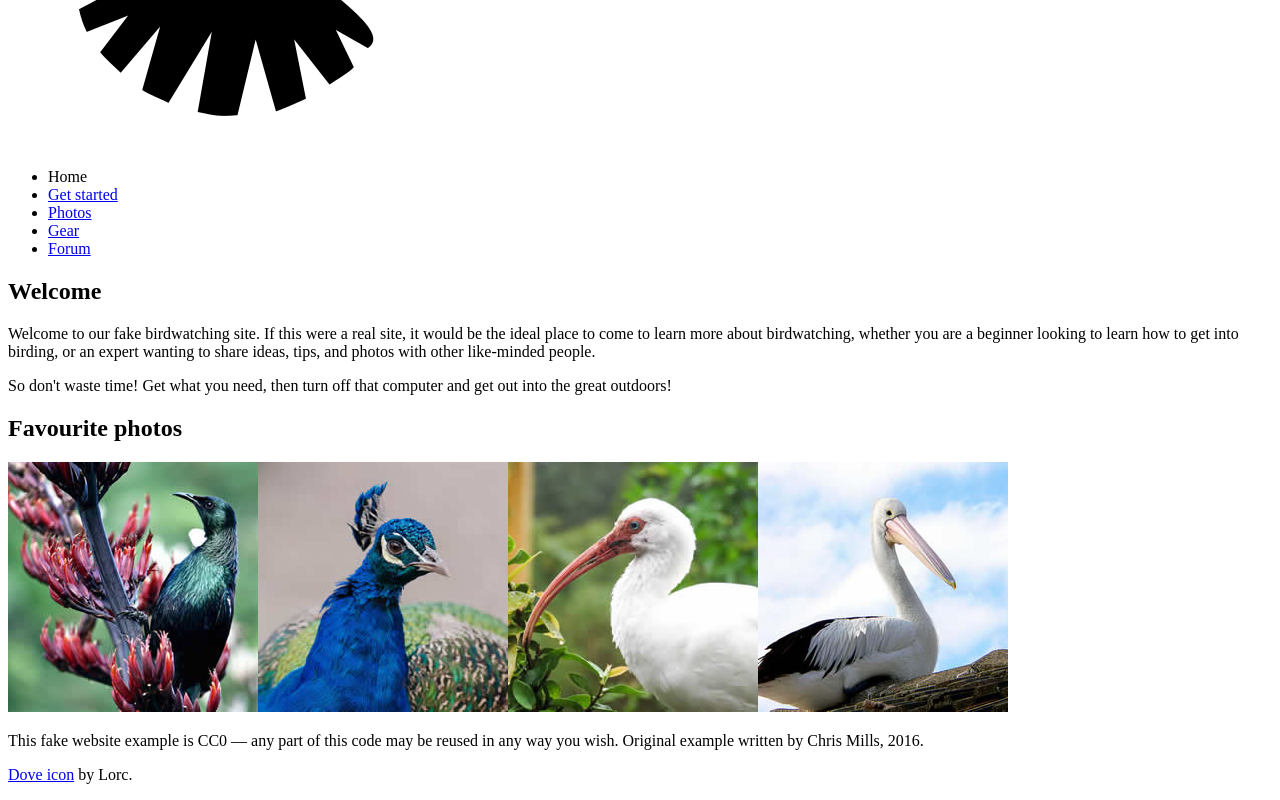
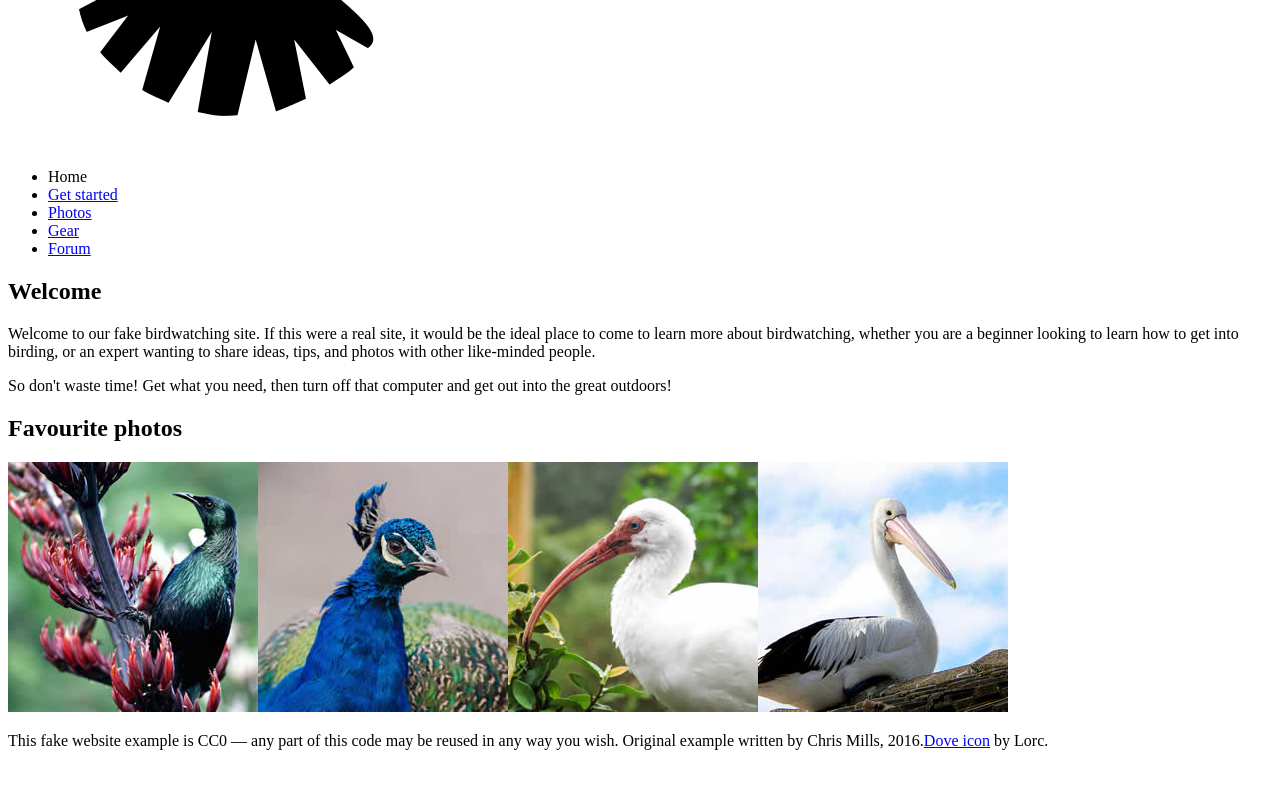
Before and after one commit to object-jp/assets, a React (Vite) app: page / in a window 1280 px wide. Shown: the part 444-1244 px from the top of the page. After the commit the page ends 1210 px from the top, so only its background shows below. Built offline with nearby package versions, Linux system fonts and the light colour scheme.

Commit message:
Footerの導入

```diff
--- a/src/App.jsx
+++ b/src/App.jsx
@@ -1,5 +1,6 @@
 import Header from "./components/Header";
 import Nav from "./components/Nav";
+import Footer from "./components/Footer";
 
 export default function App() {
   return (
@@ -18,12 +19,7 @@ export default function App() {
       <a href="./public/favorite-2.jpg"><img src="./public/favorite-2_th.jpg" alt="Top half of a pretty bird with bright blue plumage on neck, light colored beak, blue headdress, links to larger version of the image" /></a>
       <a href="./public/favorite-3.jpg"><img src="./public/favorite-3_th.jpg" alt="Top half of a large bird with white plumage, very long curved narrow light colored break, links to larger version of the image" /></a>
       <a href="./public/favorite-4.jpg"><img src="./public/favorite-4_th.jpg" alt="Large bird, mostly white plumage with black plumage on back and rear, long straight white beak, links to larger version of the image" /></a>
-
-
-      <p>This fake website example is CC0 — any part of this code may be reused in any way you wish. Original example written by Chris Mills, 2016.</p>
-
-      <p><a href="http://game-icons.net/lorc/originals/dove.html">Dove icon</a> by Lorc.</p>
-
+      <Footer />
     </div>
   );
 }
--- /dev/null
+++ b/src/components/Footer.jsx
@@ -0,0 +1,8 @@
+export default function Footer() {
+  return (
+    <p>
+      This fake website example is CC0 — any part of this code may be reused in any way you wish. Original example written by Chris Mills, 2016.
+      <a href="http://game-icons.net/lorc/originals/dove.html">Dove icon</a> by Lorc.
+    </p>
+  );
+}
```
